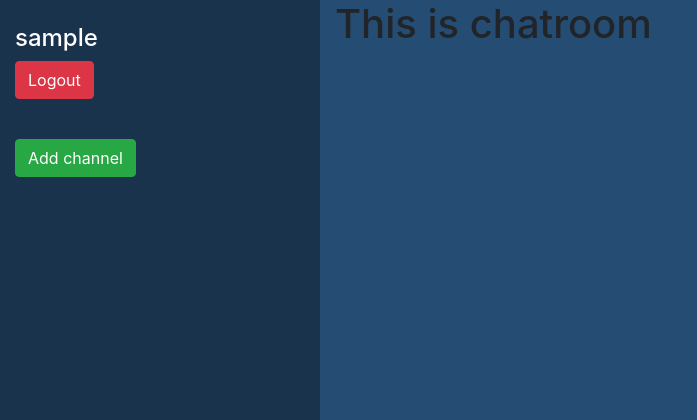
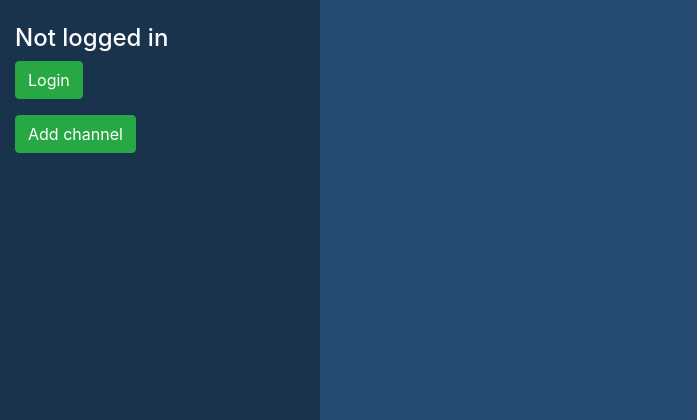
Before and after one commit to Aurian-Nogues/CS50W-Project2, a Flask app: page / in a window 1280 px wide. Shown: the top 420 px of the page, without its empty margins (0-697 px from the left). Run offline with Flask 2, Linux system fonts and the light colour scheme; the visitor is signed in with stand-in values (Sample User, id 1); some libraries are stand-ins or nearby versions.

Commit message:
finished login/logout

```diff
--- a/application.py
+++ b/application.py
@@ -14,21 +14,4 @@
 @app.route("/", methods= ['GET', 'POST'])
 def index():
     #session['logged_in'] = None
-
-    #here is for when you press a button
-    if request.method == 'POST' :
-        #route from login button
-        if request.form['action'] == 'login':
-             session['user'] = request.form['username']
-             return render_template("chatroom.html")
-        #route from logout button
-        elif request.form['action'] == 'logout':
-            session['logged_in'] = None
-            session['user'] = None
-            return render_template("index.html")
-
-    else :
-        if session.get('logged_in') == None:
-            return render_template("index.html")
-        else:
-            return render_template("chatroom.html")
+    return render_template("index.html")
--- a/commands.txt
+++ b/commands.txt
@@ -6,6 +6,3 @@
 set FLASK_APP=application.py
 set FLASK_DEBUG=1
 flask run
-
-
-PSQL postgres://eifdrzqcgxzhck:6271812f9867d112cb45fca315a0ef24ae22c80822717339f8ac4dd07cc43bf7@ec2-54-247-74-131.eu-west-1.compute.amazonaws.com:5432/d8pbjfq3vgb8f1
--- a/static/index.js
+++ b/static/index.js
@@ -1,7 +1,17 @@
-    /* alert('page loaded'); */
+
+//////////////Wrapper for to be executed only when page finished loading
+document.addEventListener('DOMContentLoaded', () => {
+
+    //Check if user is logged in and render login buttons apropriately
+    if (localStorage.getItem('username') != null) {
+        alert("user logged in");
+        username = localStorage.getItem('username');
+        document.getElementById('username').innerHTML = username;
+        $("#login").removeClass("btn btn-success").addClass("btn btn-danger");
+        document.getElementById('login').innerHTML = "Logout";
+    }
 
 
-document.addEventListener('DOMContentLoaded', () => {
     /* channel button */
     document.getElementById('addChannel').onclick = addChannel;
 
@@ -10,9 +20,9 @@
 });
 
 
+
 /* Adds new channels to the list in the chatroom */
 function addChannel() {
-
     // create new object and assign user input to it
     var channel = prompt("Enter channel name");
     const li = document.createElement('li');
@@ -22,9 +32,19 @@
     document.querySelector('#channels').append(li);
 };
 
+//handles username storage in localStorage and changes login/logout button
 function login() {
-    var username = document.queryselector('#inputUsername');
-    localStorage.setitem('username', username);
-    alert(username);
-
-};
+    if (localStorage.getItem('username') === null) {
+        var username = prompt("Enter user name");
+        localStorage.setItem('username', username);
+        document.getElementById('username').innerHTML = username;
+        $("#login").removeClass("btn btn-success").addClass("btn btn-danger");
+        document.getElementById('login').innerHTML = "Logout";
+    }
+    else {
+        localStorage.removeItem('username');
+        document.getElementById('username').innerHTML = "Not logged in";
+        $("#login").removeClass("btn btn-danger").addClass("btn btn-success");
+        document.getElementById('login').innerHTML = "Login";
+    }
+    };
--- a/static/styles.css
+++ b/static/styles.css
@@ -11,3 +11,7 @@
 .channels{
   color: white;
 }
+
+#username{
+  color:white;
+}
--- a/templates/chatroom.html
+++ /dev/null
@@ -1,27 +0,0 @@
-{% extends "layout.html" %}
-
-{% block heading %}
-
-{% endblock %}
-
-{% block body1 %}
-</br>
-
-<form method = "post">
-<h4 class="channels">{{session['user']}}</h4>
-<button id="logout" name="action" value="logout" class="btn btn-danger">Logout</button>
-</form>
-
-</br>
-
-<ul id="channels" class="channels">
-</ul>
-
-<button id="addChannel" class="btn btn-success">Add channel</button>
-
-{% endblock %}
-
-{% block body2 %}
-<h1>This is chatroom</h1>
-
-{% endblock %}
--- a/templates/index.html
+++ b/templates/index.html
@@ -4,16 +4,18 @@
 {% endblock %}
 
 {% block body1 %}
+</br>
+<h4 id="username">Not logged in</h4>
+<button id="login" name="action" value="login" class="btn btn-success">Login</button>
 
 </br>
-<form method = "post">
-    <div class="form-group">
-      <input type="text" id="inputUsername" class="form-control" placeholder="Enter chat name" name="username">
-    </div>
-    <button type="submit" id="login" name="action" value="login" class="btn btn-success">Go!</button>
-  </form>
+
+<ul id="channels" class="channels">
+</ul>
+
+<button id="addChannel" class="btn btn-success">Add channel</button>
 {% endblock %}
-
+<h1>This is chatroom</h1>
 {% block body2 %}
 
 
--- a/templates/layout.html
+++ b/templates/layout.html
@@ -4,6 +4,7 @@
         <link rel="stylesheet" href="{{ url_for('static', filename='styles.css') }}">
         <link rel="stylesheet" href="https://maxcdn.bootstrapcdn.com/bootstrap/4.0.0/css/bootstrap.min.css" integrity="sha384-Gn5384xqQ1aoWXA+058RXPxPg6fy4IWvTNh0E263XmFcJlSAwiGgFAW/dAiS6JXm" crossorigin="anonymous">
         <script src="{{ url_for('static', filename='index.js') }}"></script>
+        <script src="http://code.jquery.com/jquery-1.10.1.min.js"></script>
         <title>My Website!</title>
 
     </head>
```
